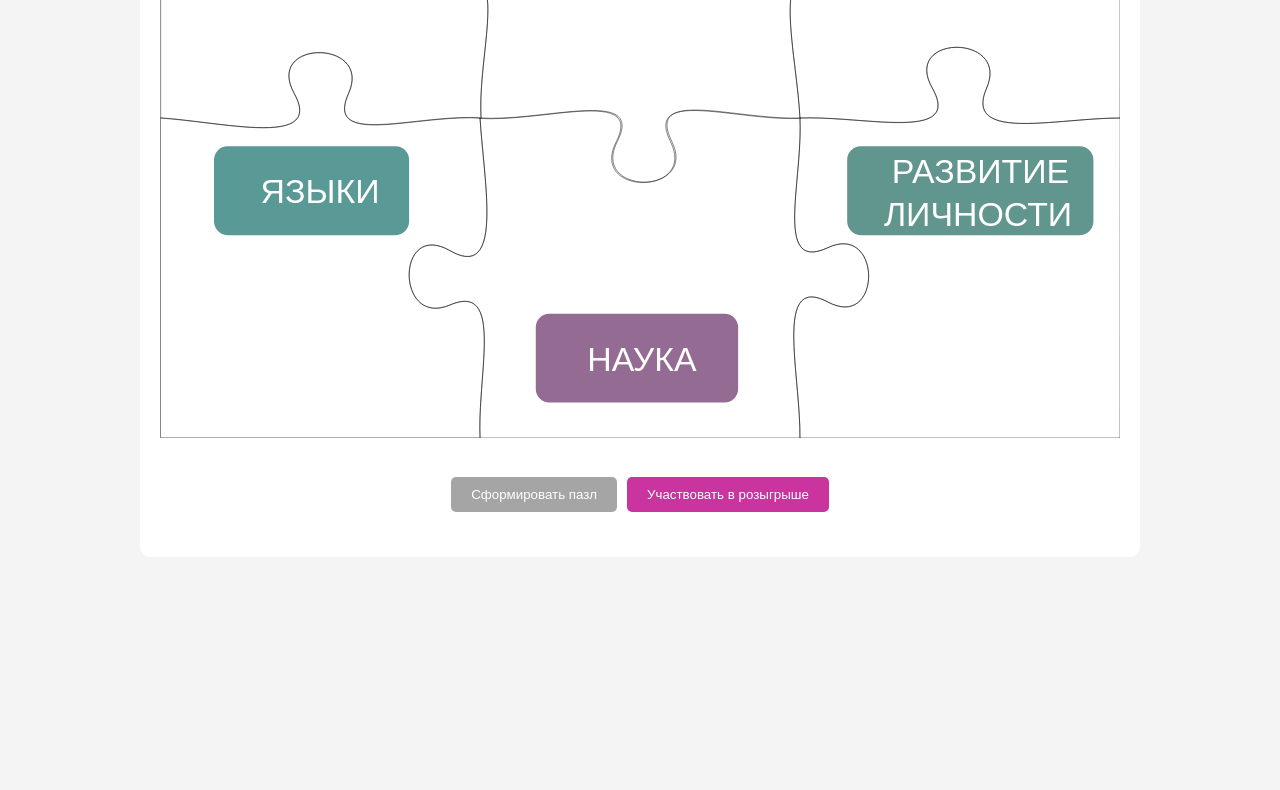
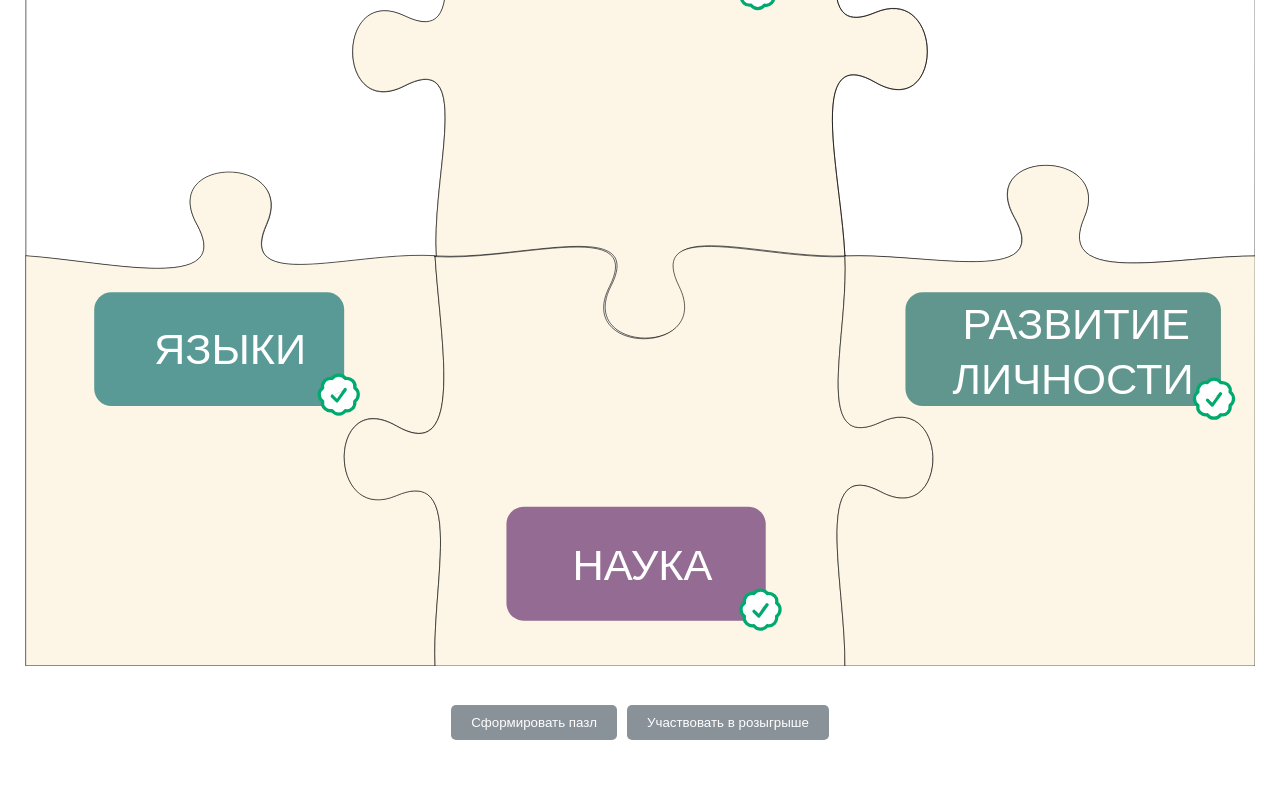
Before and after one commit to daslef/ithub-telegram-uprosto, a website built with Vite: page frontend/index.html in a window 1280 px wide. Shown: the part 786-1576 px from the top of the page. Before the commit the page ends 1363 px from the top, so only its background shows below. Built offline with nearby package versions, Linux system fonts and the light colour scheme; a web font is replaced by a local one.

Commit message:
fix: styling

```diff
--- a/frontend/src/data.ts
+++ b/frontend/src/data.ts
@@ -70,259 +70,259 @@ export const categories = [
             },
         ],
     },
-  // {
-  //   id: "category_3",
-  //   category: "Общее образование",
-  //   items: [
-  //     {
-  //       id: "category_3_item_1",
-  //       title: "Начальная школа «Знайка»",
-  //       contacts: "+70000000021",
-  //     },
+    {
+        id: "category_3",
+        category: "Общее образование",
+        items: [
+            {
+                id: "category_3_item_1",
+                title: "Начальная школа «Знайка»",
+                contacts: "+70000000021",
+            },
 
-  //     {
-  //       id: "category_3_item_2",
-  //       title: "Средняя школа «Перспектива»",
-  //       contacts: "+70000000022",
-  //     },
+            {
+                id: "category_3_item_2",
+                title: "Средняя школа «Перспектива»",
+                contacts: "+70000000022",
+            },
 
-  //     {
-  //       id: "category_3_item_3",
-  //       title: "Старшая школа «Абитуриент»",
-  //       contacts: "+70000000023",
-  //     },
+            {
+                id: "category_3_item_3",
+                title: "Старшая школа «Абитуриент»",
+                contacts: "+70000000023",
+            },
 
-  //     {
-  //       id: "category_3_item_4",
-  //       title: "Центр подготовки к ЕГЭ «Экзамен»",
-  //       contacts: "+70000000024",
-  //     },
+            {
+                id: "category_3_item_4",
+                title: "Центр подготовки к ЕГЭ «Экзамен»",
+                contacts: "+70000000024",
+            },
 
-  //     {
-  //       id: "category_3_item_5",
-  //       title: "Образовательный проект «Знание»",
-  //       contacts: "+70000000025",
-  //     },
-  //   ],
-  // },
-  // {
-  //   id: "category_4",
-  //   category: "Творчество",
-  //   items: [
-  //     {
-  //       id: "category_4_item_1",
-  //       title: "Студия рисования «Акварель»",
-  //       contacts: "+70000000031",
-  //     },
+            {
+                id: "category_3_item_5",
+                title: "Образовательный проект «Знание»",
+                contacts: "+70000000025",
+            },
+        ],
+    },
+    {
+        id: "category_4",
+        category: "Творчество",
+        items: [
+            {
+                id: "category_4_item_1",
+                title: "Студия рисования «Акварель»",
+                contacts: "+70000000031",
+            },
 
-  //     {
-  //       id: "category_4_item_2",
-  //       title: "Керамическая мастерская «Гончар»",
-  //       contacts: "+70000000032",
-  //     },
+            {
+                id: "category_4_item_2",
+                title: "Керамическая мастерская «Гончар»",
+                contacts: "+70000000032",
+            },
 
-  //     {
-  //       id: "category_4_item_3",
-  //       title: "Театральная студия «Маска»",
-  //       contacts: "+70000000033",
-  //     },
+            {
+                id: "category_4_item_3",
+                title: "Театральная студия «Маска»",
+                contacts: "+70000000033",
+            },
 
-  //     {
-  //       id: "category_4_item_4",
-  //       title: "Театральная студия «Маска»",
-  //       contacts: "+70000000034",
-  //     },
+            {
+                id: "category_4_item_4",
+                title: "Театральная студия «Маска»",
+                contacts: "+70000000034",
+            },
 
-  //     {
-  //       id: "category_4_item_5",
-  //       title: "Балетная школа «Грация»",
-  //       contacts: "+70000000035",
-  //     },
+            {
+                id: "category_4_item_5",
+                title: "Балетная школа «Грация»",
+                contacts: "+70000000035",
+            },
 
-  //     {
-  //       id: "category_4_item_6",
-  //       title: "Танцевальная студия «Ритм»",
-  //       contacts: "+70000000036",
-  //     },
-  //   ],
-  // },
+            {
+                id: "category_4_item_6",
+                title: "Танцевальная студия «Ритм»",
+                contacts: "+70000000036",
+            },
+        ],
+    },
 
-  // {
-  //   id: "category_5",
-  //   category: "IT",
-  //   items: [
-  //     {
-  //       id: "category_5_item_1",
-  //       title: "Школа программирования «Код»",
-  //       contacts: "+70000000041",
-  //     },
+    {
+        id: "category_5",
+        category: "IT",
+        items: [
+            {
+                id: "category_5_item_1",
+                title: "Школа программирования «Код»",
+                contacts: "+70000000041",
+            },
 
-  //     {
-  //       id: "category_5_item_2",
-  //       title: "Курсы робототехники «Роботрек»",
-  //       contacts: "+70000000042",
-  //     },
+            {
+                id: "category_5_item_2",
+                title: "Курсы робототехники «Роботрек»",
+                contacts: "+70000000042",
+            },
 
-  //     {
-  //       id: "category_5_item_3",
-  //       title: "Инженерная школа «Технолог»",
-  //       contacts: "+70000000043",
-  //     },
+            {
+                id: "category_5_item_3",
+                title: "Инженерная школа «Технолог»",
+                contacts: "+70000000043",
+            },
 
-  //     {
-  //       id: "category_5_item_4",
-  //       title: "3D моделирование и печать",
-  //       contacts: "+70000000044",
-  //     },
+            {
+                id: "category_5_item_4",
+                title: "3D моделирование и печать",
+                contacts: "+70000000044",
+            },
 
-  //     {
-  //       id: "category_5_item_5",
-  //       title: "Курсы веб-разработки",
-  //       contacts: "+70000000045",
-  //     },
-  //   ],
-  // },
+            {
+                id: "category_5_item_5",
+                title: "Курсы веб-разработки",
+                contacts: "+70000000045",
+            },
+        ],
+    },
 
-  // {
-  //   id: "category_6",
-  //   category: "Профессия",
-  //   items: [
-  //     {
-  //       id: "category_6_item_1",
-  //       title: "Центр профориентации «Выбор»",
-  //       contacts: "+70000000051",
-  //     },
+    {
+        id: "category_6",
+        category: "Профессия",
+        items: [
+            {
+                id: "category_6_item_1",
+                title: "Центр профориентации «Выбор»",
+                contacts: "+70000000051",
+            },
 
-  //     {
-  //       id: "category_6_item_2",
-  //       title: "Кулинарная школа «Шеф»",
-  //       contacts: "+70000000052",
-  //     },
+            {
+                id: "category_6_item_2",
+                title: "Кулинарная школа «Шеф»",
+                contacts: "+70000000052",
+            },
 
-  //     {
-  //       id: "category_6_item_3",
-  //       title: "Столярная мастерская «Мастер»",
-  //       contacts: "+70000000053",
-  //     },
+            {
+                id: "category_6_item_3",
+                title: "Столярная мастерская «Мастер»",
+                contacts: "+70000000053",
+            },
 
-  //     {
-  //       id: "category_6_item_4",
-  //       title: "Модельная школа «Стиль»",
-  //       contacts: "+70000000054",
-  //     },
+            {
+                id: "category_6_item_4",
+                title: "Модельная школа «Стиль»",
+                contacts: "+70000000054",
+            },
 
-  //     {
-  //       id: "category_6_item_5",
-  //       title: "Курсы дизайна «Арт»",
-  //       contacts: "+70000000055",
-  //     },
-  //   ],
-  // },
+            {
+                id: "category_6_item_5",
+                title: "Курсы дизайна «Арт»",
+                contacts: "+70000000055",
+            },
+        ],
+    },
 
-  // {
-  //   id: "category_7",
-  //   category: "Языки",
-  //   items: [
-  //     {
-  //       id: "category_7_item_1",
-  //       title: "Языковая школа «Полиглот»",
-  //       contacts: "+70000000061",
-  //     },
+    {
+        id: "category_7",
+        category: "Языки",
+        items: [
+            {
+                id: "category_7_item_1",
+                title: "Языковая школа «Полиглот»",
+                contacts: "+70000000061",
+            },
 
-  //     {
-  //       id: "category_7_item_2",
-  //       title: "Английский клуб «ABC»",
-  //       contacts: "+70000000062",
-  //     },
+            {
+                id: "category_7_item_2",
+                title: "Английский клуб «ABC»",
+                contacts: "+70000000062",
+            },
 
-  //     {
-  //       id: "category_7_item_3",
-  //       title: "Французский культурный центр",
-  //       contacts: "+70000000063",
-  //     },
+            {
+                id: "category_7_item_3",
+                title: "Французский культурный центр",
+                contacts: "+70000000063",
+            },
 
-  //     {
-  //       id: "category_7_item_4",
-  //       title: "Китайский языковой лагерь",
-  //       contacts: "+70000000064",
-  //     },
+            {
+                id: "category_7_item_4",
+                title: "Китайский языковой лагерь",
+                contacts: "+70000000064",
+            },
 
-  //     {
-  //       id: "category_7_item_5",
-  //       title: "Международная школа «Лингва»",
-  //       contacts: "+70000000065",
-  //     },
-  //   ],
-  // },
-  // {
-  //   id: "category_8",
-  //   category: "Наука",
-  //   items: [
-  //     {
-  //       id: "category_8_item_1",
-  //       title: "Математический кружок «Пифагор»",
-  //       contacts: "+70000000071",
-  //     },
+            {
+                id: "category_7_item_5",
+                title: "Международная школа «Лингва»",
+                contacts: "+70000000065",
+            },
+        ],
+    },
+    {
+        id: "category_8",
+        category: "Наука",
+        items: [
+            {
+                id: "category_8_item_1",
+                title: "Математический кружок «Пифагор»",
+                contacts: "+70000000071",
+            },
 
-  //     {
-  //       id: "category_8_item_2",
-  //       title: "Физико-химическая лаборатория",
-  //       contacts: "+70000000072",
-  //     },
+            {
+                id: "category_8_item_2",
+                title: "Физико-химическая лаборатория",
+                contacts: "+70000000072",
+            },
 
-  //     {
-  //       id: "category_8_item_3",
-  //       title: "Биологический клуб «Флора»",
-  //       contacts: "+70000000073",
-  //     },
+            {
+                id: "category_8_item_3",
+                title: "Биологический клуб «Флора»",
+                contacts: "+70000000073",
+            },
 
-  //     {
-  //       id: "category_8_item_4",
-  //       title: "Астрономический кружок «Орион»",
-  //       contacts: "+70000000074",
-  //     },
+            {
+                id: "category_8_item_4",
+                title: "Астрономический кружок «Орион»",
+                contacts: "+70000000074",
+            },
 
-  //     {
-  //       id: "category_8_item_5",
-  //       title: "Школа робототехники «Техник»",
-  //       contacts: "+70000000075",
-  //     },
-  //   ],
-  // },
+            {
+                id: "category_8_item_5",
+                title: "Школа робототехники «Техник»",
+                contacts: "+70000000075",
+            },
+        ],
+    },
 
-  // {
-  //   id: "category_9",
-  //   category: "Развитие личности",
-  //   items: [
-  //     {
-  //       id: "category_9_item_1",
-  //       title: "Центр развития эмоционального интеллекта",
-  //       contacts: "+70000000081",
-  //     },
+    {
+        id: "category_9",
+        category: "Развитие личности",
+        items: [
+            {
+                id: "category_9_item_1",
+                title: "Центр развития эмоционального интеллекта",
+                contacts: "+70000000081",
+            },
 
-  //     {
-  //       id: "category_9_item_2",
-  //       title: "Школа проектной деятельности «Идея»",
-  //       contacts: "+70000000082",
-  //     },
+            {
+                id: "category_9_item_2",
+                title: "Школа проектной деятельности «Идея»",
+                contacts: "+70000000082",
+            },
 
-  //     {
-  //       id: "category_9_item_3",
-  //       title: "Тренинги личностного роста",
-  //       contacts: "+70000000083",
-  //     },
+            {
+                id: "category_9_item_3",
+                title: "Тренинги личностного роста",
+                contacts: "+70000000083",
+            },
 
-  //     {
-  //       id: "category_9_item_4",
-  //       title: "Психологический центр «Гармония»",
-  //       contacts: "+70000000084",
-  //     },
+            {
+                id: "category_9_item_4",
+                title: "Психологический центр «Гармония»",
+                contacts: "+70000000084",
+            },
 
-  //     {
-  //       id: "category_9_item_5",
-  //       title: "Курсы по развитию навыков",
-  //       contacts: "+70000000085",
-  //     },
-  //   ],
-  // },
+            {
+                id: "category_9_item_5",
+                title: "Курсы по развитию навыков",
+                contacts: "+70000000085",
+            },
+        ],
+    },
 ];
--- a/frontend/src/pages/form.ts
+++ b/frontend/src/pages/form.ts
@@ -69,7 +69,7 @@ export default function FormPage(categoryName: string) {
         event.preventDefault()
         const values = getCheckedElements(formElement);
         console.log(event, values);
-        (window as any).completed.push(categoryName)
+        (window as any).completed.push(categoryData?.id)
 
         try {
             tg.CloudStorage.setItem('festival', JSON.stringify([...storage, values]), (error) => {
--- a/frontend/src/pages/start.ts
+++ b/frontend/src/pages/start.ts
@@ -44,12 +44,10 @@ function renderCategories() {
         buttonElement.classList.add('category')
         const iconDone = buttonElement.querySelector('.icon-done')!
 
-        if ((window as any).completed?.includes(category)) {
+        if ((window as any).completed?.includes(id)) {
             buttonElement.classList.add('disabled')
             iconDone.classList.add('show')
         }
-
-
 
         for (const child of buttonElement.children) {
             child.addEventListener('click', () => {
@@ -67,7 +65,7 @@ function renderButtons() {
 
     const generateButtonElement = document.createElement('button')
     generateButtonElement.disabled = (window as any).completed.length < categories.length
-    generateButtonElement.classList.add('btn', 'btn-primary')
+    generateButtonElement.classList.add('start__button', 'start__button--primary')
     generateButtonElement.textContent = 'Сформировать пазл'
     generateButtonElement.addEventListener('click', () => {
         try {
@@ -87,23 +85,23 @@ function renderButtons() {
     })
 
     const participateButtonElement = document.createElement('button')
-    participateButtonElement.classList.add('btn', 'btn-secondary')
+    participateButtonElement.classList.add('start__button', 'start__button--secondary')
     participateButtonElement.textContent = 'Участвовать в розыгрыше'
+    participateButtonElement.setAttribute('disabled', 'disabled')
 
     buttonsElement.append(generateButtonElement, participateButtonElement)
     return buttonsElement
 }
 
 export default function StartPage() {
-    const divElement = document.createElement('div')
-    divElement.classList.add('Main', 'container')
+    const pageElement = document.createElement('article')
 
     const [h1Element, descriptionWrapperElement] = renderHeader()
     const statusElement = renderStatus()
     const categoriesElement = renderCategories()
     const menuElement = renderButtons()
 
-    divElement.append(h1Element, descriptionWrapperElement, statusElement, categoriesElement, menuElement)
+    pageElement.append(h1Element, descriptionWrapperElement, statusElement, categoriesElement, menuElement)
 
-    return divElement
+    return pageElement
 }
--- a/frontend/src/script.ts
+++ b/frontend/src/script.ts
@@ -2,6 +2,6 @@ import { renderPage } from "./router";
 
 export const app = document.querySelector('#app') as HTMLElement;
 
-(window as any).completed = [];
+(window as any).completed = ["category_1", "category_2", "category_3", "category_5", "category_7", "category_8", "category_9"];
 
 renderPage('start');
--- a/frontend/src/style.css
+++ b/frontend/src/style.css
@@ -7,12 +7,11 @@
 }
 
 body {
-    color: black;
     background: white;
     font-family: "Andika", sans-serif;
     margin: 0;
-    padding: 20px;
-    background-color: #f4f4f4;
+    padding: 25px;
+    text-align: center;
 }
 
 button {
@@ -26,21 +25,6 @@ button:disabled {
     pointer-events: none;
     cursor: default;
     opacity: 0.6;
-}
-
-.Main {
-    width: 100%;
-    padding: 25px;
-    text-align: center;
-}
-
-.container {
-    max-width: 1000px;
-    margin: 0 auto;
-    background: #fff;
-    padding: 20px;
-    border-radius: 10px;
-
 }
 
 h1 {
@@ -85,26 +69,29 @@ h1 {
     margin-bottom: 20px;
 }
 
-.btn {
+.start__button {
     padding: 10px 20px;
     margin: 5px;
-    background: #007bff;
     color: #fff;
     border: none;
     border-radius: 5px;
     cursor: pointer;
 }
 
-.btn-secondary {
+.start__button--primary {
+    background: #364CA0;
+}
+
+.start__button--secondary {
     background: #c9349e;
 }
 
-.btn:hover {
+.start__button:hover {
     filter: brightness(1.05);
 }
 
-.btn:disabled {
-    filter: grayscale();
+.start__button:disabled {
+    background: #3d4a57;
 }
 
 .form {
```
Lines whose indentation alone changed are shown as unchanged.
